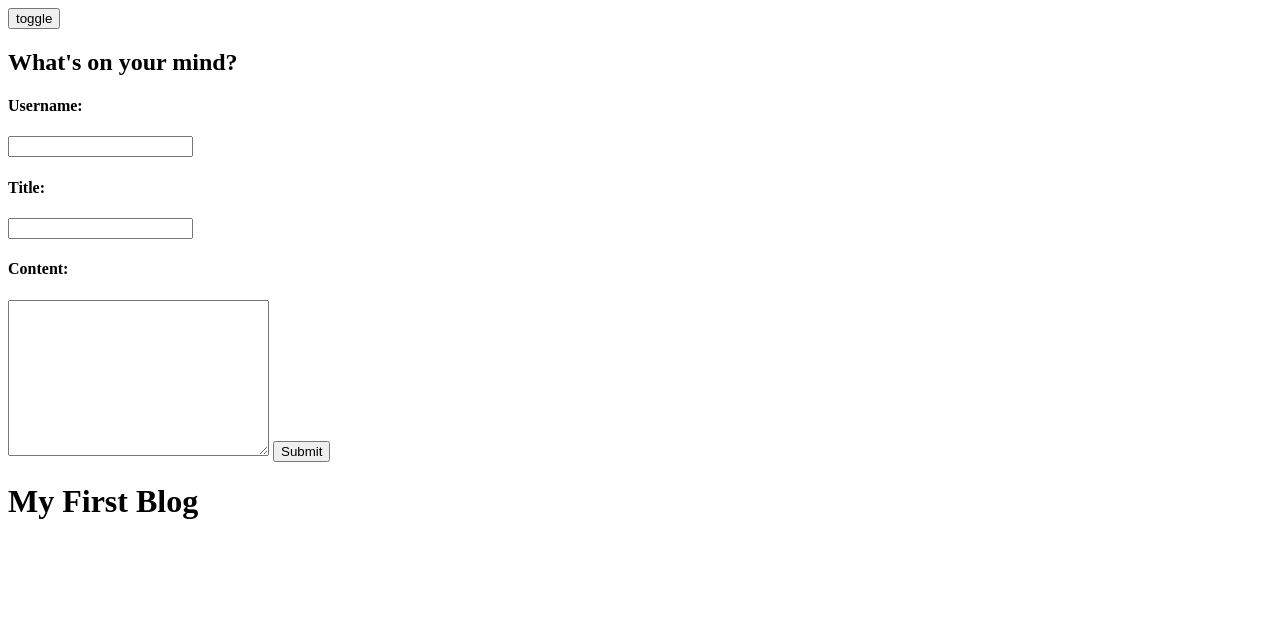
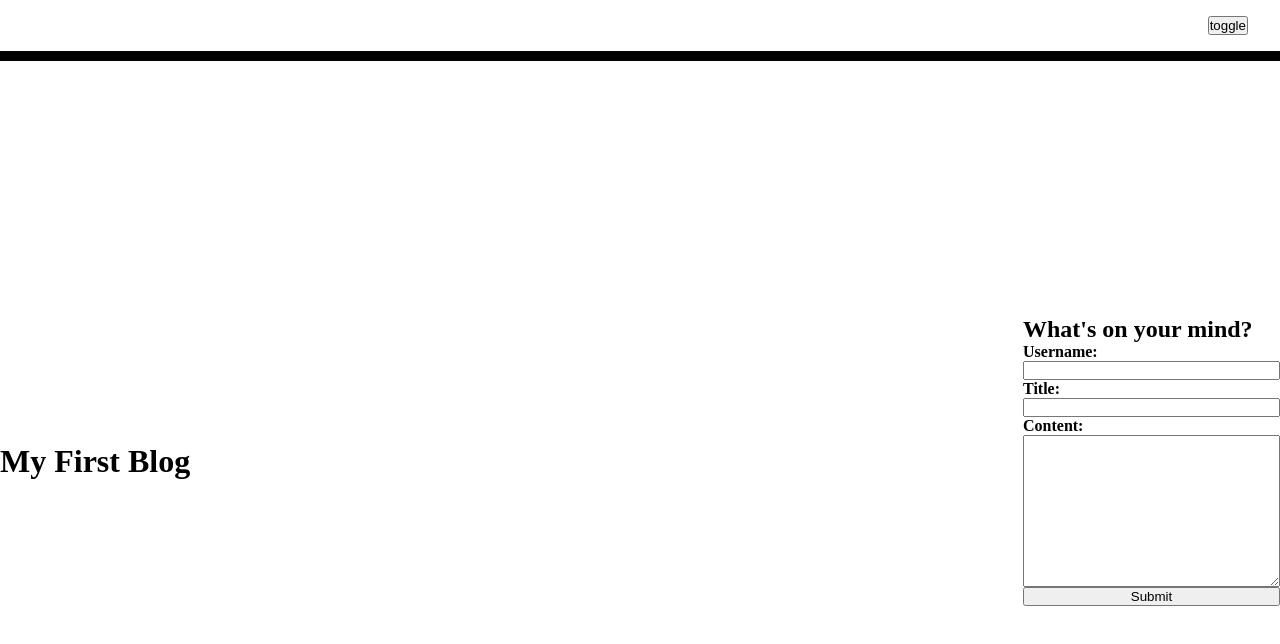
Before and after one commit to rhansen27/my-first-blog, a plain HTML site: page index.html in a window 1280 px wide. Drawn offline with Linux system fonts and the light colour scheme.

Commit message:
started adding some css

```diff
--- a/assets/css/styles.css
+++ b/assets/css/styles.css
@@ -0,0 +1,30 @@
+:root {
+  --dark-mode: hsl(0, 0%, 35%);
+  --dark-mode-text: hsla(0, 0%, 100%, 0.8);
+}
+* {
+  margin: 0;
+  padding: 0;
+  box-sizing: border-box;
+}
+nav {
+  display: flex;
+  justify-content: flex-end;
+  align-items: center;
+  padding: 1rem 2rem;
+  border-bottom: 10px solid black;
+  /* background-color: var(--dark-mode);
+    color: var(--dark-mode-text); */
+}
+.container {
+  display: flex;
+  justify-content: space-between;
+  align-items: center;
+  height: 100vh;
+}
+.input-form {
+  display: flex;
+  flex-direction: column;
+  justify-content: flex-start;
+  margin-left: 1rem;
+}
--- a/index.html
+++ b/index.html
@@ -3,15 +3,23 @@
   <head>
     <meta charset="UTF-8" />
     <meta name="viewport" content="width=device-width, initial-scale=1.0" />
-    <title>Document</title>
+    <link rel="stylesheet" href="./assets/css/styles.css" />
+    <title>My First Blog</title>
   </head>
   <body>
     <nav>
       <input type="button" class="toggle-light-mode" value="toggle" />
     </nav>
     <main>
+      <div class="container">
+        <div class="logo-container">
+          <div class="logo">
+            <h1 class="logo-text">My First Blog</h1>
+          </div>
+        </div>
+
+        <div class="input-form">
           <h2 class="blog-heading">What's on your mind?</h2>
-      <div class="input-form">
           <h4 class="input-header">Username:</h4>
           <input type="text" class="input-textbox" />
           <h4 class="input-header">Title:</h4>
@@ -26,9 +34,8 @@
           ></textarea>
           <button class="submit">Submit</button>
         </div>
-      <div class="logo">
-        <h1 class="logo-text">My First Blog</h1>
       </div>
     </main>
+    <script src="./assets/js/form.js"></script>
   </body>
 </html>
```
Lines whose indentation alone changed are shown as unchanged.
